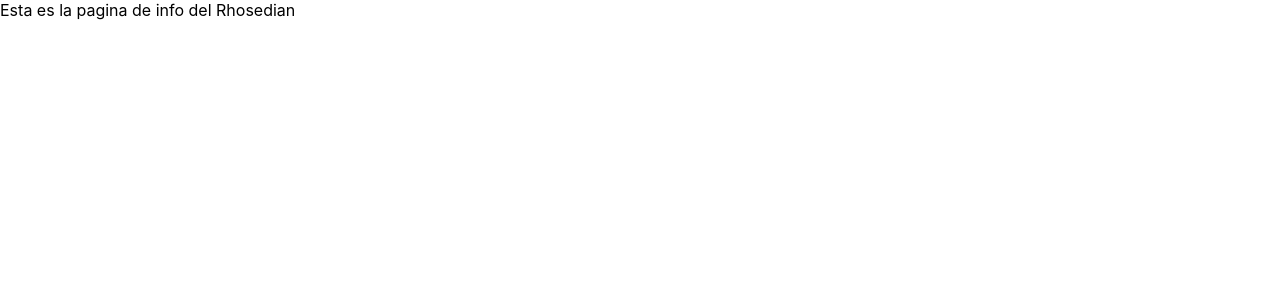
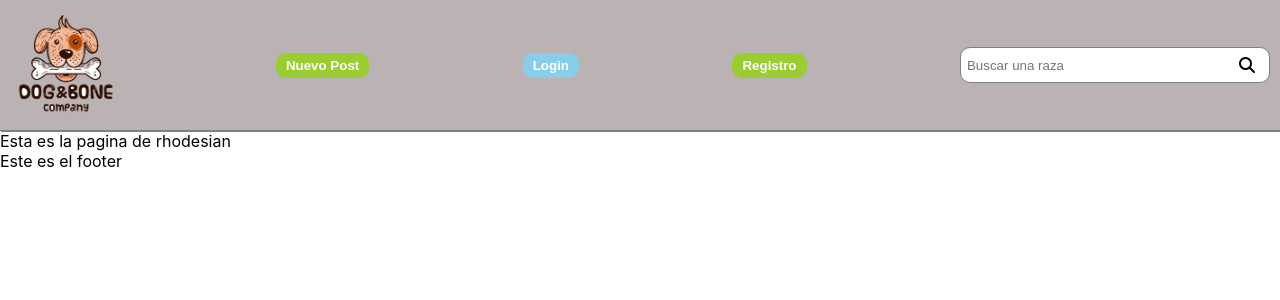
Before and after one commit to ABALO1989/webClase, a React (Create React App) app: page /rhodesian in a window 1280 px wide. Shown: the top 300 px of the page. Built offline with nearby package versions, Linux system fonts and the light colour scheme.

Commit message:
creacion header y footer components

```diff
--- /dev/null
+++ b/src/components/Footer.jsx
@@ -0,0 +1,11 @@
+import React from 'react'
+
+const Footer = () => {
+    return (
+        <footer>
+            Este es el footer
+        </footer>
+    );
+}
+
+export default Footer;
--- /dev/null
+++ b/src/components/Header.jsx
@@ -0,0 +1,32 @@
+import logo from 'media/logo.png';
+
+
+const Header = () => {
+    return (
+    <div>
+        <header>
+            <ul className="navbar">
+                <li>
+                    <img
+                        className="logo"
+                        src={logo}
+                        alt="Logo" />
+                </li>
+                <li>
+                    <button className="button mainButton">Nuevo Post</button>
+                </li>
+                <li> <button className="button secondaryButton">Login</button></li>
+                <li><button className="button mainButton">Registro</button></li>
+                <li>
+                    <div className="buscar">
+                        <input type="text" placeholder="Buscar una raza" />
+                        <i className="fas fa-search button iconoBusqueda"></i>
+                    </div>
+                </li>
+            </ul>
+        </header>
+    </div>
+    );
+}
+
+export default Header;
--- a/src/pages/index.jsx
+++ b/src/pages/index.jsx
@@ -1,48 +1,27 @@
 import CardRazaPerros from "components/CardRazaPerros";
 import borderCollier from 'media/borderCollier.jpg';
 import rodhesian from 'media/rodesian.jpg';
-import logo from 'media/logo.png';
+import Header from "components/Header";
+import Footer from "components/Footer";
 
 
-
-function Index(){
+function Index() {
     return (
         <div>
-        <header>
-        <ul className="navbar">
-            <li>
-                <img
-                className="logo"
-                src={logo}
-                alt="Logo"/>
-            </li>
-            <li>
-                <button className="button mainButton">Nuevo Post</button>
-            </li>
-            <li> <button className="button secondaryButton">Login</button></li>
-            <li><button className="button mainButton">Registro</button></li>
-            <li>
-                <div className="buscar">
-                <input type="text" placeholder="Buscar una raza" />
-                <i className="fas fa-search button iconoBusqueda"></i>
-            </div>
-            </li>
-        </ul>
-
-    </header>
+            <Header />
             <main>
                 <section>
                     <h2>Razas de perros</h2>
                     <ul className="breedCardContainer">
-           <CardRazaPerros nombreRaza='Border Collie' imagenRaza= {borderCollier} color= 'breedCardRojo' likes="150" comentarios="60" vista= "1500"/>
-           <CardRazaPerros nombreRaza='Rhodesian' imagenRaza= {rodhesian} color= 'breedCardVerde' likes="150" comentarios="80" vista= "800" />
+                        <CardRazaPerros nombreRaza='Border Collie' imagenRaza={borderCollier} color='breedCardRojo' likes="150" comentarios="60" vista="1500" />
+                        <CardRazaPerros nombreRaza='Rhodesian' imagenRaza={rodhesian} color='breedCardVerde' likes="150" comentarios="80" vista="800" />
                     </ul>
                 </section>
                 <section></section>
             </main>
-    <footer></footer>
+            <Footer />
         </div>
-    )
+    );
 }
 
 export default Index;
--- a/src/pages/rhodesian.jsx
+++ b/src/pages/rhodesian.jsx
@@ -1,7 +1,15 @@
-function RhodesianInfoPage (){
+import Footer from "components/Footer";
+import Header from "components/Header";
+
+function RhodesianInfoPage() {
     return (
-        <div>Esta es la pagina de info del Rhosedian</div>
-    )
+        <div>
+            <Header />
+            <div>Esta es la pagina de rhodesian</div>
+            <Footer />
+        </div>
+
+    );
 }
 
 export default RhodesianInfoPage;
```
Also changed, not shown: src/layouts/Layout.tsx (added). Lines whose indentation alone changed are shown as unchanged.
